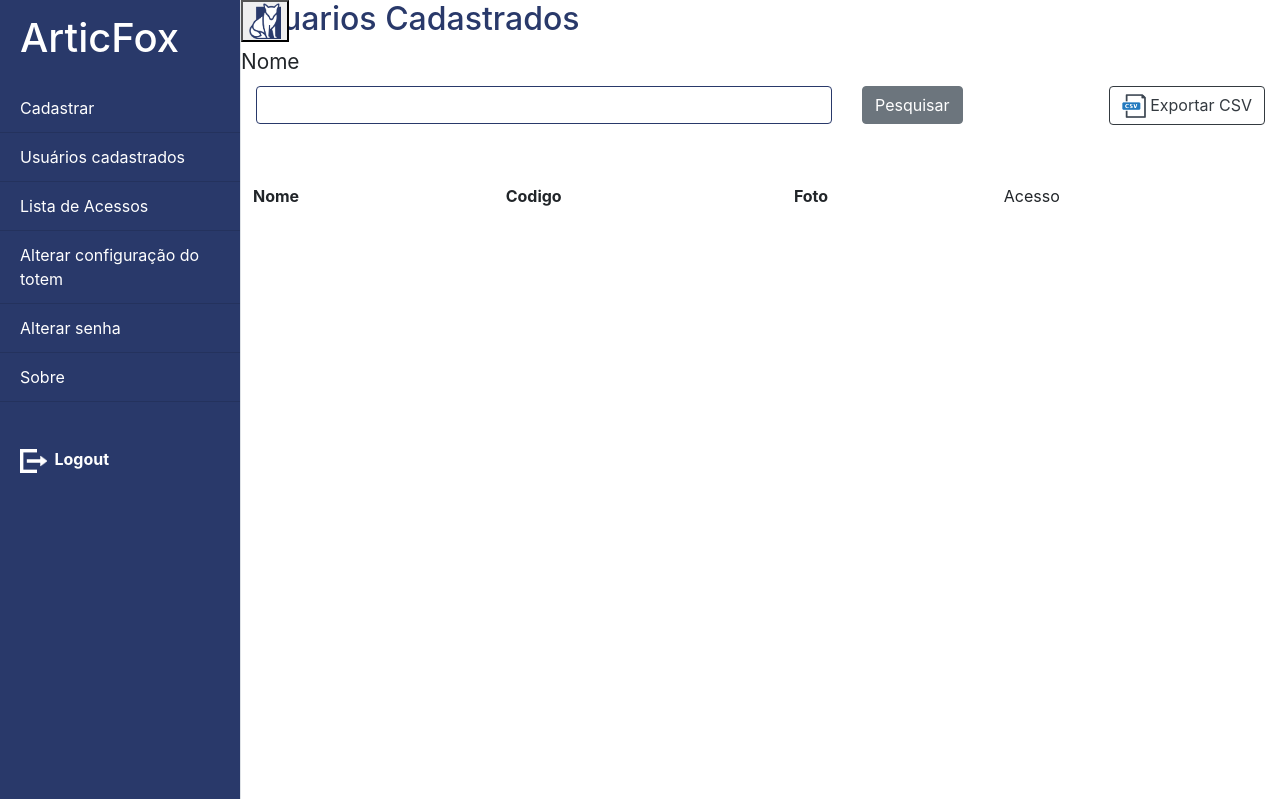
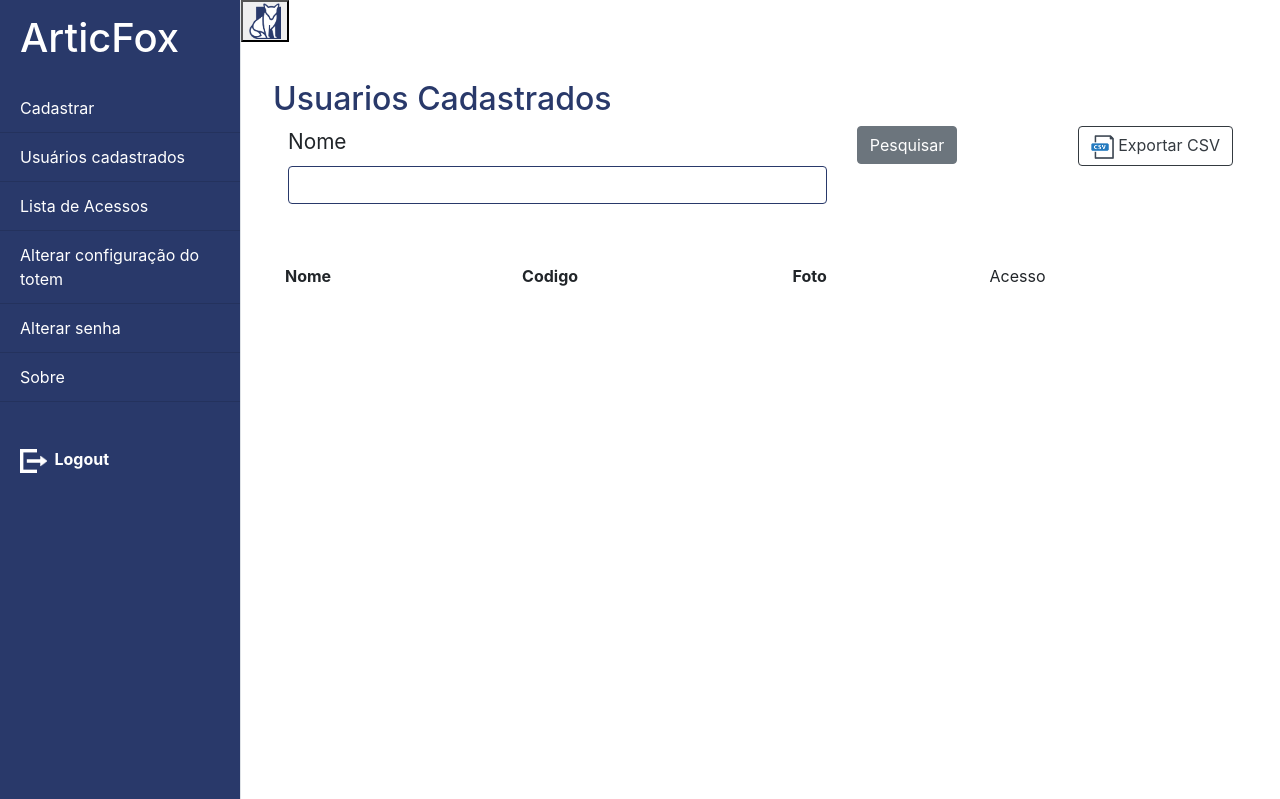
Before and after one commit to linchiyu/Django-general, a Django app: page /usuarioscadastrados in a window 1280 px wide. Shown: the top 799 px of the page. Run offline with Django 3.2, Linux system fonts and the light colour scheme; the visitor is signed in with stand-in values (Sample User, id 1); data that the repository does not hold is empty; some libraries are stand-ins or nearby versions.

Commit message:
layout refactor

```diff
--- a/backend/static/css/base.css
+++ b/backend/static/css/base.css
@@ -64,3 +64,6 @@ footer{
     font-weight: bold;
     background-color: #13224E;
 }
+.basic-content_block{
+    padding: 5rem 2rem;
+}
--- a/backend/templates/formulario/configs.html
+++ b/backend/templates/formulario/configs.html
@@ -1,6 +1,7 @@
 {% extends "lista_link.html" %}
 
 {% block sidebar_content %}
+<div class="basic-content_block">
 	<h2>Configuracoes</h2>
 	<form method="POST">
 		{% csrf_token %}
@@ -27,4 +28,5 @@
 		<br><br>
 		<button type="submit">Salvar</button><br><br>
 	</form>
+</div>
 {% endblock %}
--- a/backend/templates/formulario/lista_acessos.html
+++ b/backend/templates/formulario/lista_acessos.html
@@ -3,6 +3,7 @@
 {% block page_title %}Lista de Acessos
 {% endblock page_title %}
 {% block sidebar_content %}
+<div class="basic-content_block">
 	<h2> Lista de Acessos</h2>
 	<form method="POST">
 		{% csrf_token %}
@@ -61,5 +62,6 @@
 		</tr>
 		{% endfor %}
 	</table>
+</div>
 
 {% endblock %}
--- a/backend/templates/formulario/lista_cadastrados.html
+++ b/backend/templates/formulario/lista_cadastrados.html
@@ -3,14 +3,15 @@
 {% block page_title %} Lista Cadastrados
 {% endblock page_title %}
 {% block sidebar_content %}
+<div class="basic-content_block">
 	<h2>Usuarios Cadastrados</h2>
 	<form method="POST">
 		{% csrf_token %}
 		{% load static %}
-	<label>Nome</label>
 		<div class="container-fluid">
 			<div class="row">
 				<div class="col-xs-12 col-sm-9	 col-md-9 col-lg-6 col-xl-7">
+					<label>Nome</label>
 					<input class="form-control" type="text" name="search"><br>
 				</div>
 				<div class="col-xs-6 col-sm-3 col-md-3 col-lg-2 col-xl-2">
@@ -56,4 +57,5 @@
 		</tr>
 		{% endfor %}
 	</table>
+</div>
 {% endblock %}
--- a/backend/templates/formulario/senha.html
+++ b/backend/templates/formulario/senha.html
@@ -2,6 +2,7 @@
 {% block page_title %}Alterar Senha
 {% endblock page_title %}
 {% block sidebar_content %}
+<div class="basic-content_block">
 	<h2>Alterar Senha</h2>
 	<form method="POST">
 		{% csrf_token %}
@@ -12,10 +13,11 @@
 		{% for message in messages %}
 		<br>
 		<div class="alert alert-danger">
-  			{{message}}
+			{{message}}
 		</div>
 		{% endfor %}
 		<br>
 		<button class="btn btn-secondary" type="submit">Salvar</button><br><br>
 	</form>
+</div>
 {% endblock %}
```
Also changed, not shown: backend/templates/formulario/alterar.html (+5 -3 lines), backend/templates/formulario/cadastro_face.html (+6 -2 lines). Lines whose indentation alone changed are shown as unchanged.
